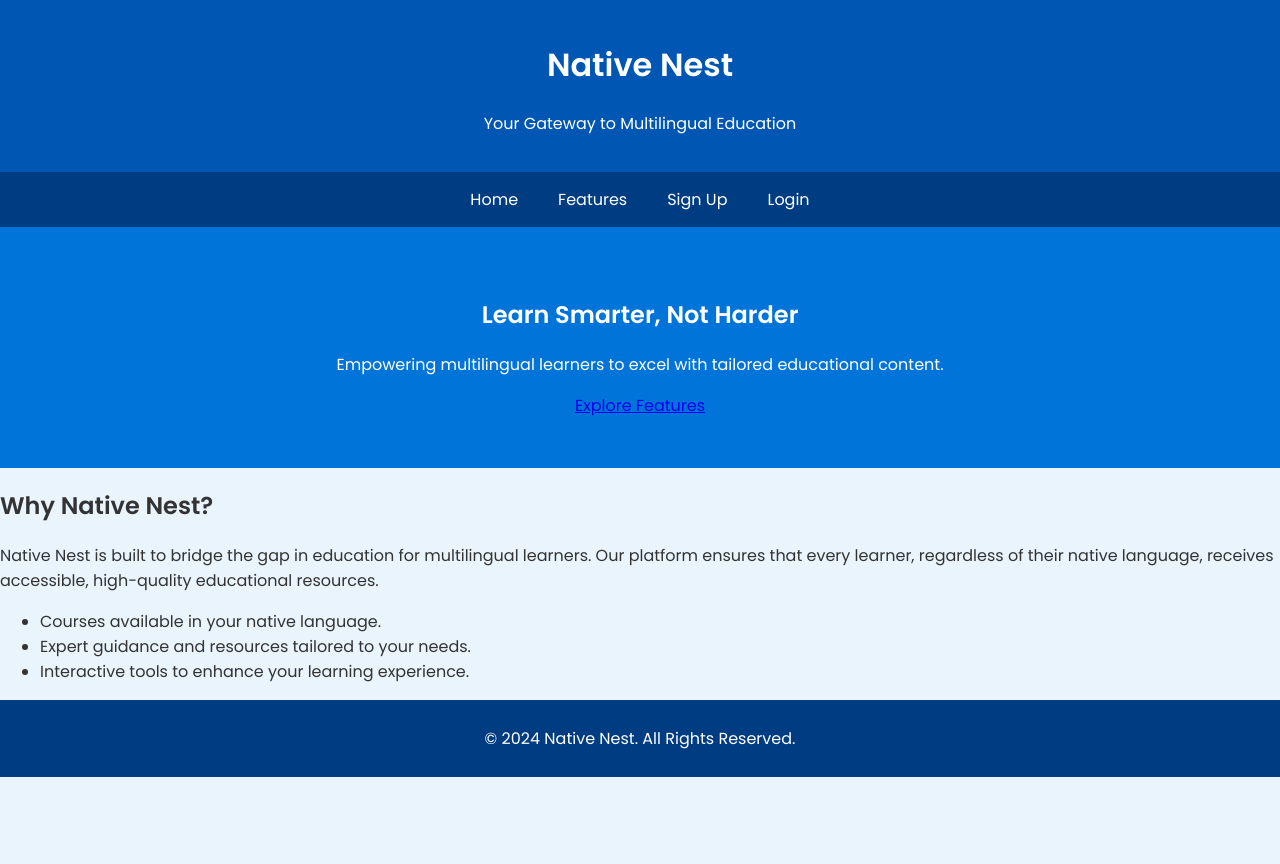
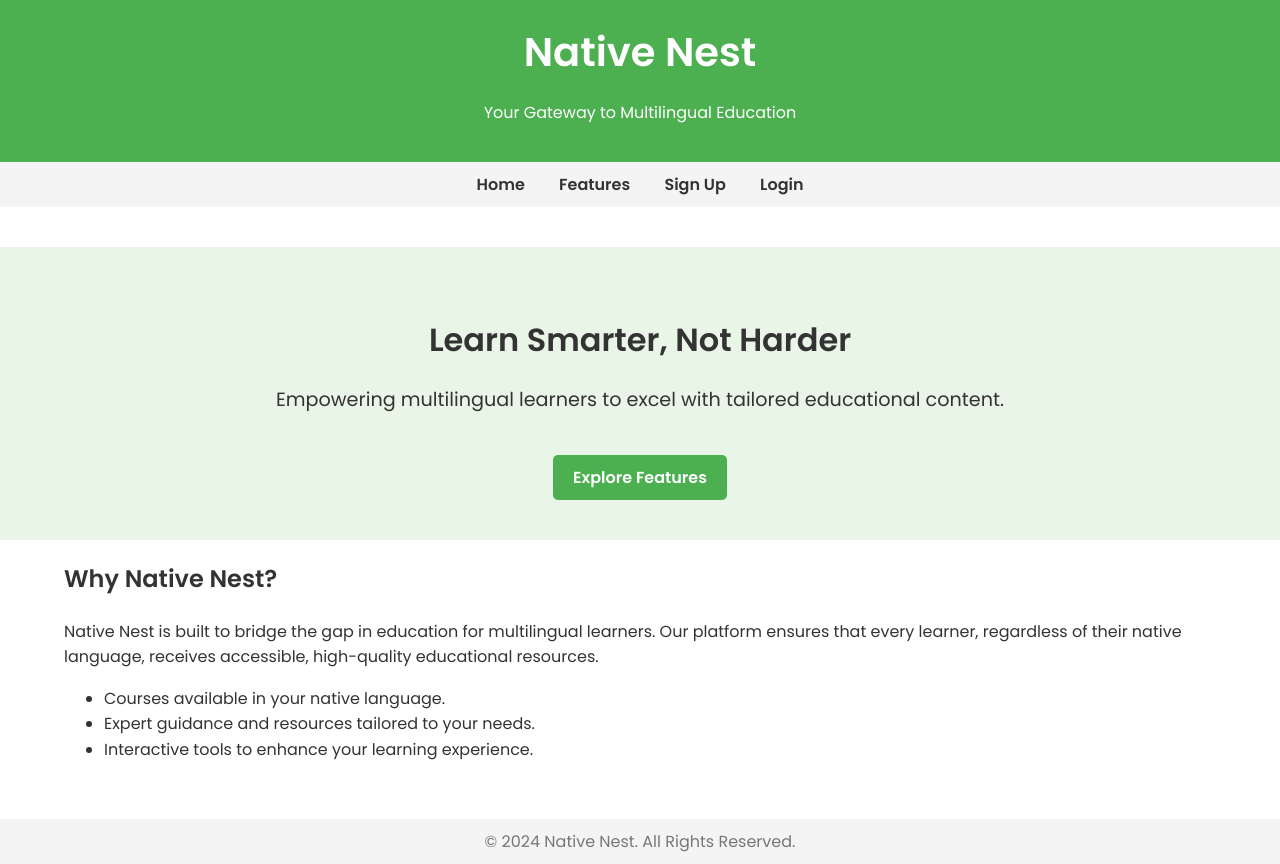
Before and after one commit to aaaryan-patel/native-nest, a plain HTML site: page index.html in a window 1280 px wide. Before the commit the page ends 800 px from the top, so only its background shows below. Drawn offline with Linux system fonts and the light colour scheme.

Commit message:
Update styles.css

```diff
--- a/styles.css
+++ b/styles.css
@@ -1,59 +1,134 @@
+/* General Styles */
 body {
   font-family: 'Poppins', sans-serif;
   margin: 0;
-  background-color: #e9f4fc;
+  padding: 0;
   color: #333;
+  line-height: 1.6;
 }
 
+.container {
+  width: 90%;
+  max-width: 1200px;
+  margin: 0 auto;
+}
+
+/* Header */
 header {
-  background-color: #0056b3;
-  color: white;
-  padding: 20px;
+  background: #4caf50;
+  color: #fff;
+  padding: 20px 0;
   text-align: center;
 }
 
+header h1 {
+  margin: 0;
+  font-size: 2.5rem;
+}
+
+/* Navigation */
 nav {
-  display: flex;
-  justify-content: center;
-  background-color: #003c82;
-  padding: 10px;
+  background: #f4f4f4;
+  text-align: center;
+  padding: 10px 0;
 }
 
 nav a {
-  color: white;
+  color: #333;
   text-decoration: none;
-  margin: 0 10px;
-  padding: 5px 10px;
+  margin: 0 15px;
+  font-weight: 600;
+}
+
+nav a:hover {
+  color: #4caf50;
+}
+
+/* Main Section */
+main {
+  padding: 40px 0;
+}
+
+/* Hero Section */
+.hero {
+  background: #e9f5e6;
+  padding: 40px 0;
+  text-align: center;
+}
+
+.hero h2 {
+  font-size: 2rem;
+  margin-bottom: 20px;
+}
+
+.hero p {
+  font-size: 1.2rem;
+}
+
+.hero .cta-button {
+  display: inline-block;
+  background: #4caf50;
+  color: #fff;
+  padding: 10px 20px;
+  margin-top: 20px;
+  text-decoration: none;
+  border-radius: 5px;
+  font-weight: 600;
+}
+
+.hero .cta-button:hover {
+  background: #3e8e41;
+}
+
+/* Form Section */
+.form-section {
+  background: #fff;
+  padding: 20px;
+  text-align: center;
+  border: 1px solid #ddd;
+  border-radius: 8px;
+  box-shadow: 0 4px 6px rgba(0, 0, 0, 0.1);
+}
+
+.form-section h2 {
+  margin-bottom: 20px;
+}
+
+.form-section form {
+  max-width: 400px;
+  margin: 0 auto;
+}
+
+.form-section input {
+  width: 100%;
+  padding: 10px;
+  margin: 10px 0;
+  border: 1px solid #ddd;
   border-radius: 5px;
 }
 
-nav a:hover {
-  background-color: #0056b3;
+.form-section button {
+  background: #4caf50;
+  color: #fff;
+  border: none;
+  padding: 10px 20px;
+  cursor: pointer;
+  border-radius: 5px;
+  font-weight: 600;
 }
 
-.hero {
-  text-align: center;
-  padding: 50px 20px;
-  background-color: #0074d9;
-  color: white;
+.form-section button:hover {
+  background: #3e8e41;
 }
 
+/* Footer */
 footer {
-  background-color: #003c82;
-  color: white;
   text-align: center;
-  padding: 10px;
+  background: #f4f4f4;
+  padding: 10px 0;
+  color: #777;
 }
 
-button {
-  background-color: #0074d9;
-  color: white;
-  border: none;
-  padding: 10px 20px;
-  border-radius: 5px;
-  cursor: pointer;
+footer p {
+  margin: 0;
 }
-
-button:hover {
-  background-color: #0056b3;
-}
```
